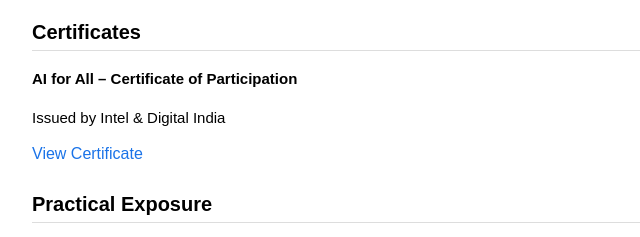
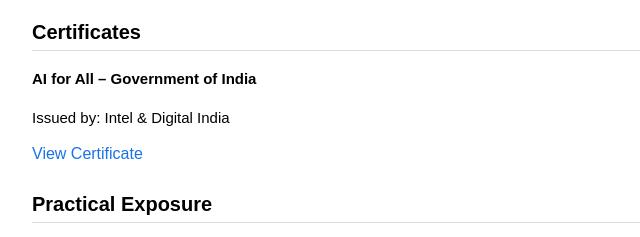
Before and after one commit to irshadshebin/irshadshebin.github.io, a plain HTML site: page index.html in a window 1280 px wide. Shown: the part 767-1004 px from the top of the page, 183-823 px from the left. Drawn offline with Linux system fonts and the light colour scheme.

Commit message:
Update certificate title and button class

```diff
--- a/index.html
+++ b/index.html
@@ -91,10 +91,9 @@
 <h2>Certificates</h2>
 
 <div class="certificate">
-  <p><strong>AI for All – Certificate of Participation</strong></p>
-  <p>Issued by Intel & Digital India</p>
-
-  <a href="ai-for-all-certificate.pdf" target="_blank" class="cert-btn">
+  <p><strong>AI for All – Government of India</strong></p>
+  <p>Issued by: Intel & Digital India</p>
+  <a href="ai-for-all-certificate.pdf" target="_blank" class="btn">
     View Certificate
   </a>
 </div>
```
